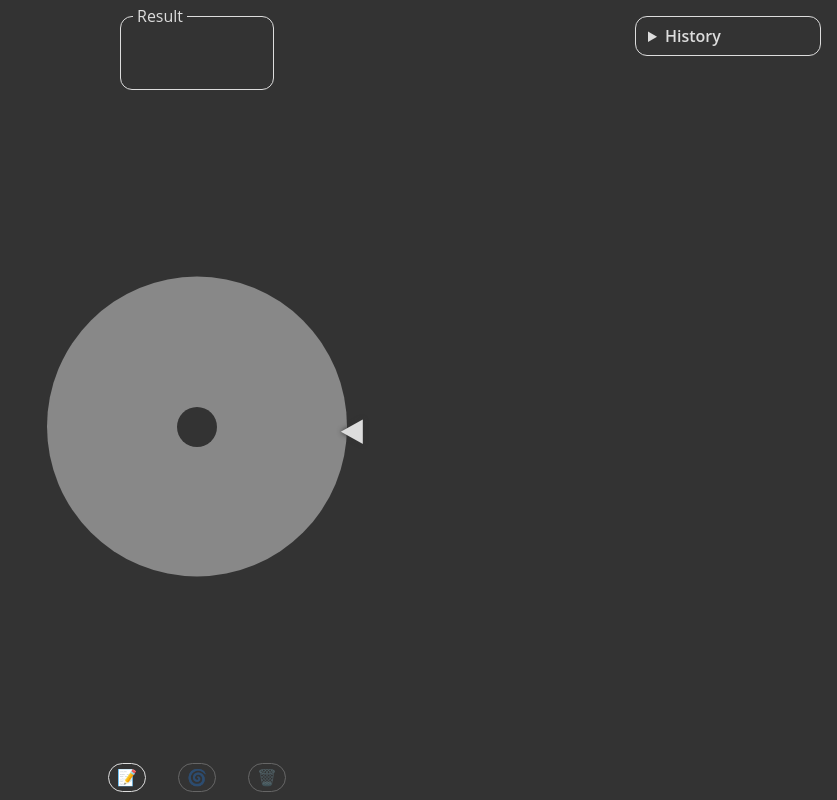
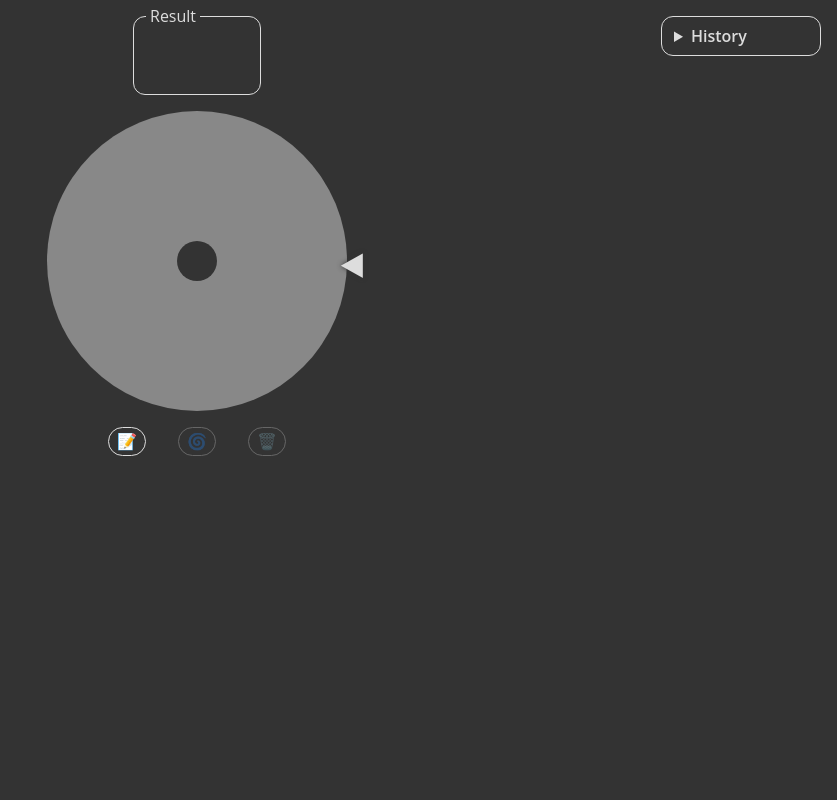
Before and after one commit to ndoolan360/spinny-wheel, a plain HTML site: page index.html in a window 1280 px wide. Shown: the whole page, without its empty margins (443-1280 px from the left). Drawn offline with Linux system fonts and the light colour scheme.

Commit message:
Add !DOCTYPE and improve layout and wheel container styles

```diff
--- a/index.html
+++ b/index.html
@@ -1,3 +1,4 @@
+<!DOCTYPE html>
 <title>Spinny Wheel</title>
 <link rel="stylesheet" href="./styles/spinny-wheel.css" />
 <script defer src="./src/main.js" type="module"></script>
--- a/styles/spinny-wheel.css
+++ b/styles/spinny-wheel.css
@@ -1,3 +1,7 @@
+* {
+  box-sizing: border-box;
+}
+
 #history,
 #wheel-display,
 #wheel-controls {
@@ -43,7 +47,7 @@ button:disabled {
 }
 
 #history {
-  position: fixed;
+  position: absolute;
   top: 1rem;
   right: 1rem;
   width: min(10rem, 50vw);
@@ -141,9 +145,13 @@ button:disabled {
 #wheel-container {
   position: relative;
   padding: 1rem;
-  display: flex;
+  display: grid;
+  place-items: center;
   flex: 1 1;
   margin: auto;
+  aspect-ratio: 1 / 1;
+  max-width: 100%;
+  align-self: center;
 }
 
 #pointer {
@@ -162,7 +170,7 @@ button:disabled {
   place-items: center;
   transition: transform var(--transition-duration, 5s) cubic-bezier(0, 0.2, 0, 1);
   transform: rotate(calc(var(--revs, 0) * 360deg + var(--angle, 0) * 1deg));
-  margin: 0 auto;
+  width: 100%;
 }
 
 @media (prefers-reduced-motion: reduce) {
```
